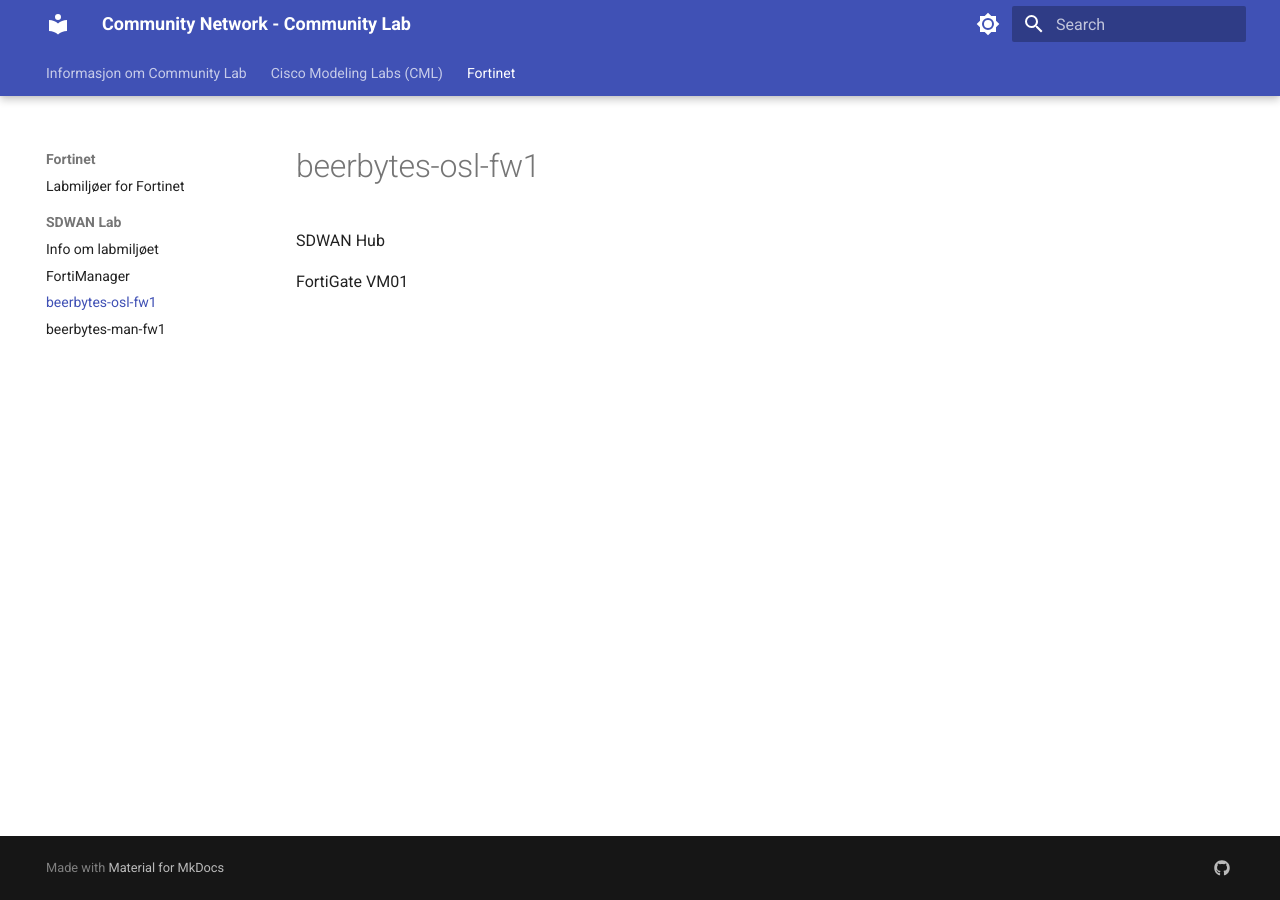
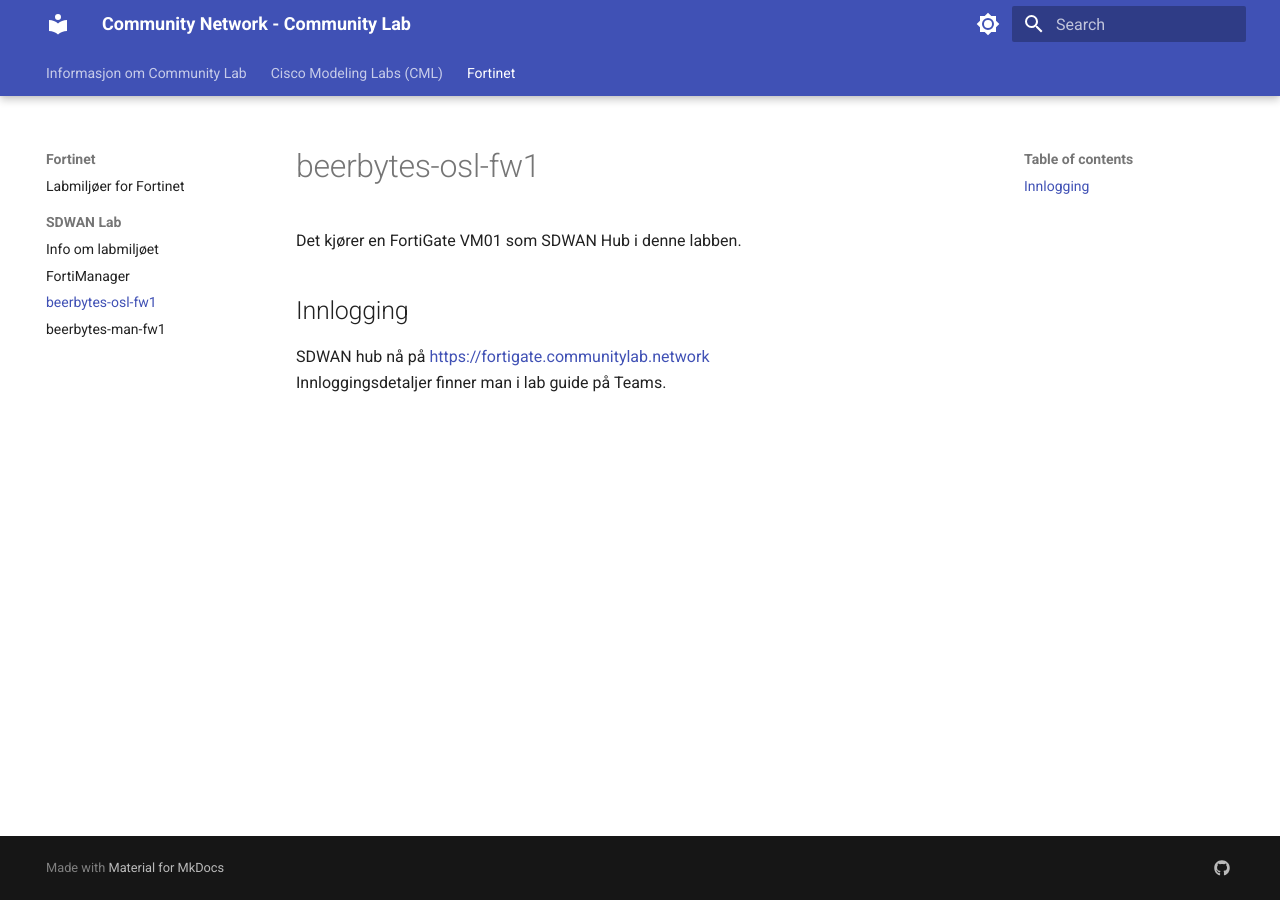
Before and after one commit to johabak/communitylab-wiki, an MkDocs documentation site: the page built from docs/Fortinet/SDWAN_Lab/fortigate.md, in a window 1280 px wide. Built offline with MkDocs 1.6.1 and Material for MkDocs 9.7.7, drawn with Linux system fonts in a browser that asks for light colours.

Commit message:
Added missing Fortinet info

```diff
--- a/docs/Fortinet/SDWAN_Lab/fortigate.md
+++ b/docs/Fortinet/SDWAN_Lab/fortigate.md
@@ -4,6 +4,9 @@ hide:
 ---
 # beerbytes-osl-fw1
 
-SDWAN Hub
+Det kjører en FortiGate VM01 som SDWAN Hub i denne labben.
 
-FortiGate VM01
+## Innlogging
+
+SDWAN hub nå på <https://fortigate.communitylab.network>
+Innloggingsdetaljer finner man i lab guide på Teams.
```
